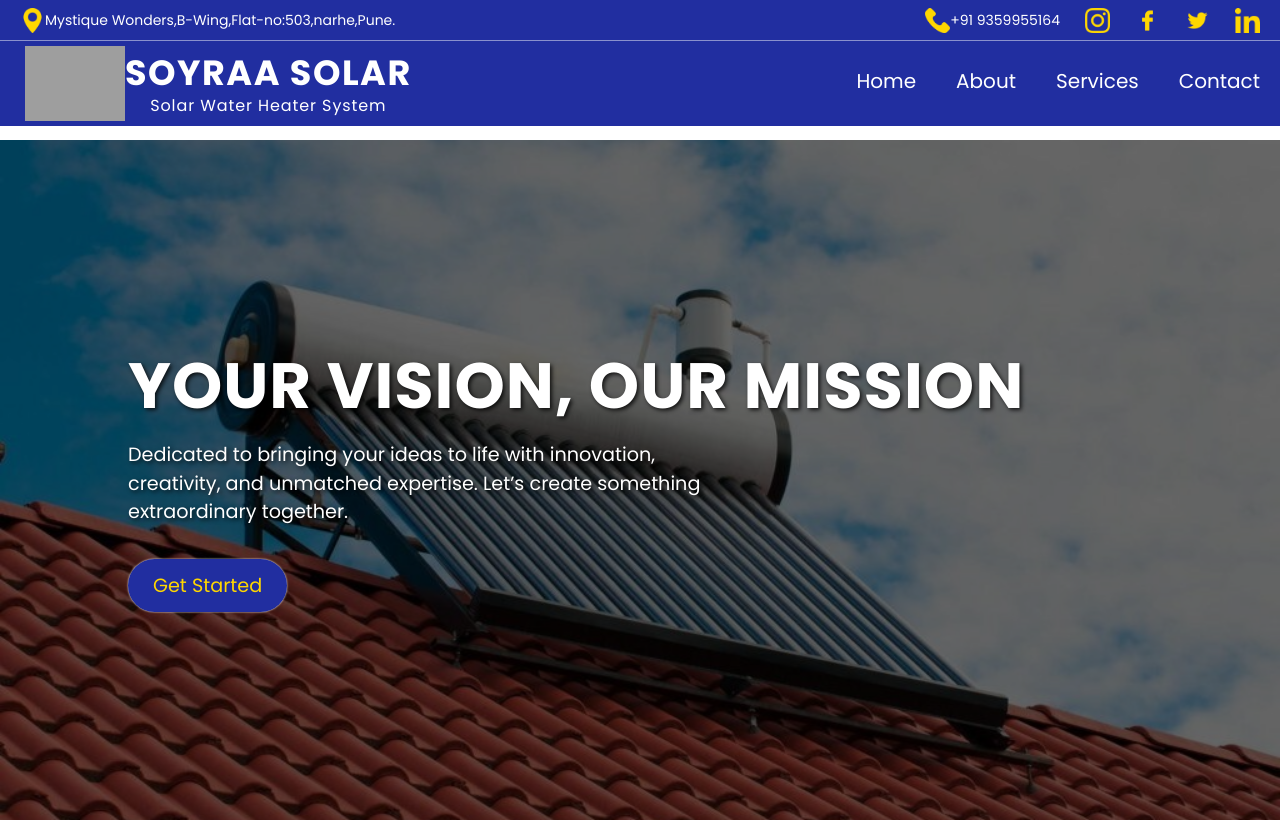
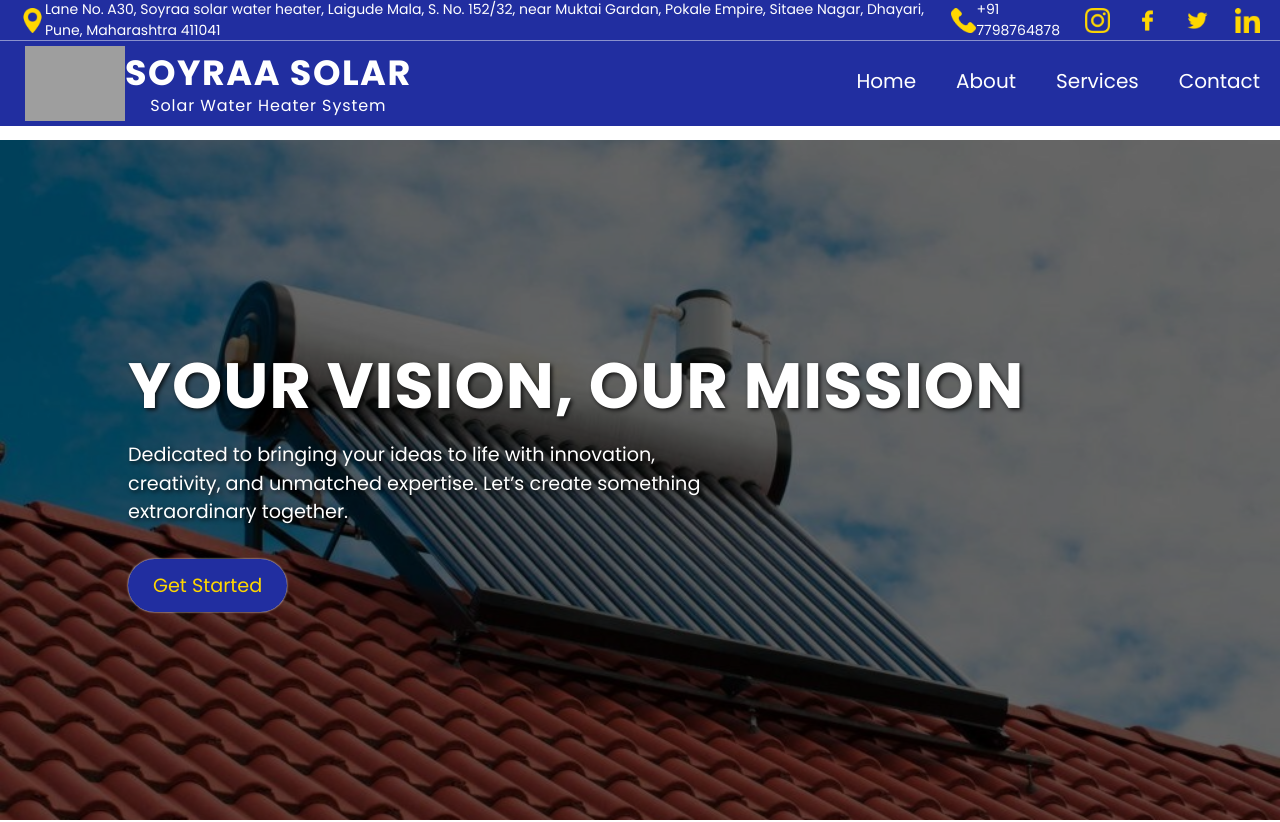
Before and after one commit to Sarthakshelke9895/Client_101-Solar_Web_app-, a React (Create React App) app: page / in a window 1280 px wide. Shown: the top 822 px of the page. Built offline with nearby package versions, Linux system fonts and the light colour scheme; grey boxes are pictures that could not be loaded; a web font is replaced by a local one.

Commit message:
Update Navbar.jsx number changing

```diff
--- a/src/components/Navbar/Navbar.jsx
+++ b/src/components/Navbar/Navbar.jsx
@@ -36,12 +36,12 @@ const Navbar = () => {
          <div className="topbar">
         <div className="location">
           <img src={location} alt="" className='images' />
-          <p>Mystique Wonders,B-Wing,Flat-no:503,narhe,Pune. </p>
+          <p>  Lane No. A30, Soyraa solar water heater, Laigude Mala, S. No. 152/32, near Muktai Gardan, Pokale Empire, Sitaee Nagar, Dhayari, Pune, Maharashtra 411041  </p>
         </div>
         <div className="socail_accounts">
           <div className="call">
           <img src={call} alt=""  className='images'/>
-        <p>+91 9359955164</p>
+        <p>+91 7798764878</p>
           </div>
 
         <img src={insta} alt=""  className='images'/>
```
